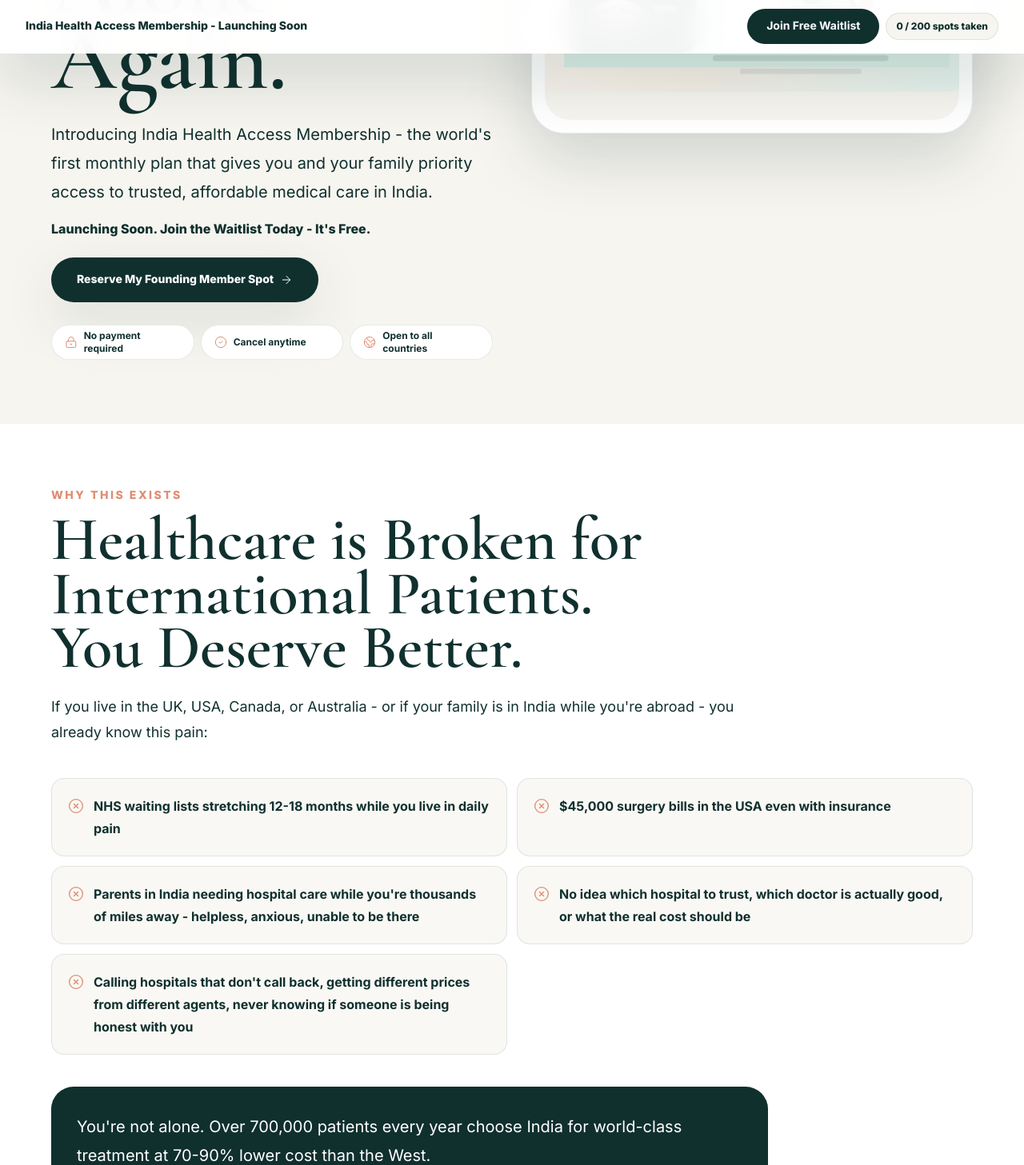
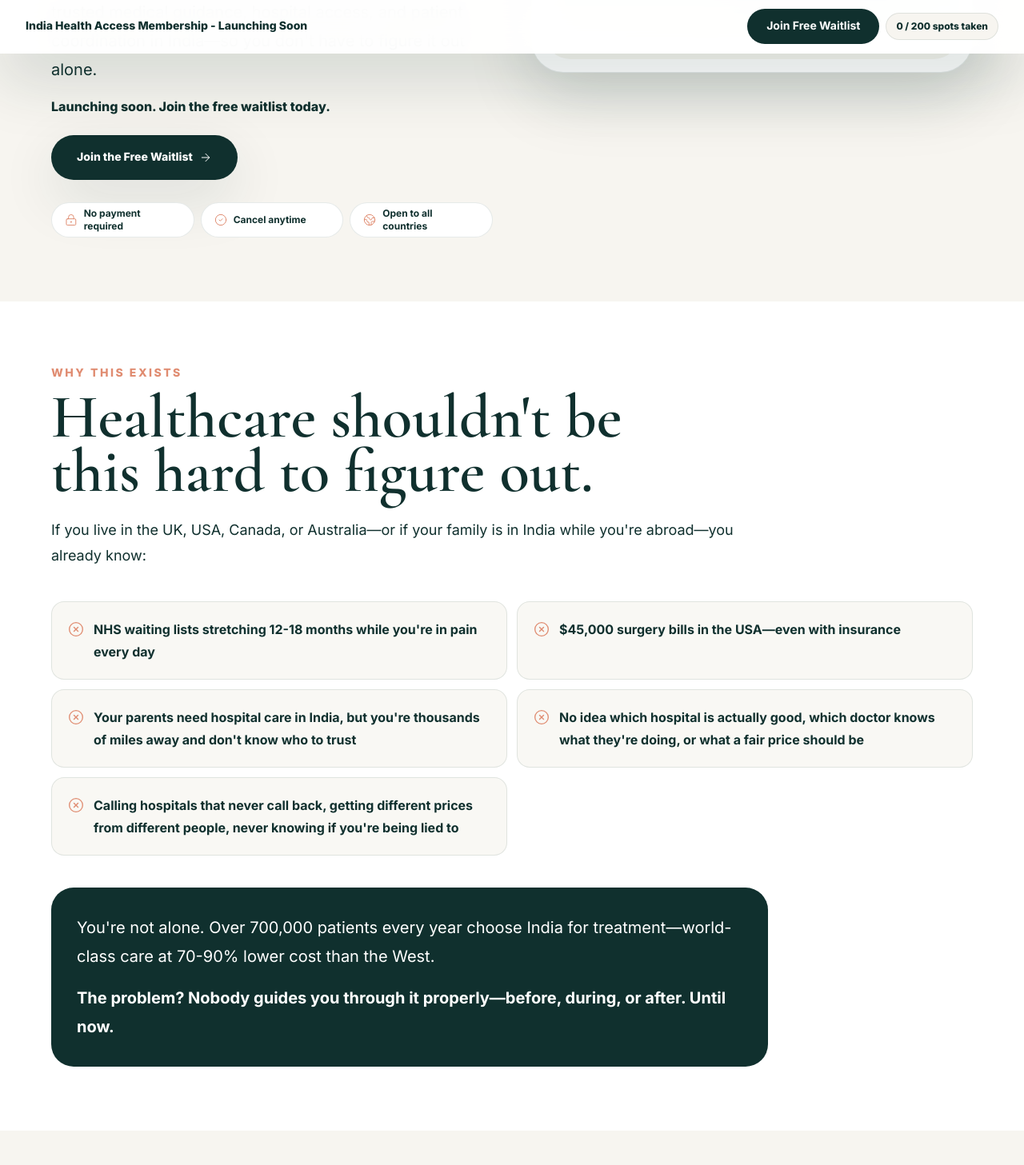
Before and after one commit to kalki2654/careroutehealth, a Next.js app: page /india-health-membership in a window 1280 px wide. Shown: the part 733-2190 px from the top of the page at 80% size. Built offline with nearby package versions, Linux system fonts and the light colour scheme.

Commit message:
Improve copywriting for USA and India pages - Part 1
- USA page: More human hero, clearer feature descriptions, warmer CTA
- India page: More empathetic hero and 'Why This Exists' section
- Focus on plain language and emotional connection

```diff
--- a/src/app/india-health-membership/page.tsx
+++ b/src/app/india-health-membership/page.tsx
@@ -32,11 +32,11 @@ export const metadata: Metadata = {
 const waitlistCount = "0 / 200";
 
 const problems = [
-  "NHS waiting lists stretching 12-18 months while you live in daily pain",
-  "$45,000 surgery bills in the USA even with insurance",
-  "Parents in India needing hospital care while you're thousands of miles away - helpless, anxious, unable to be there",
-  "No idea which hospital to trust, which doctor is actually good, or what the real cost should be",
-  "Calling hospitals that don't call back, getting different prices from different agents, never knowing if someone is being honest with you"
+  "NHS waiting lists stretching 12-18 months while you're in pain every day",
+  "$45,000 surgery bills in the USA—even with insurance",
+  "Your parents need hospital care in India, but you're thousands of miles away and don't know who to trust",
+  "No idea which hospital is actually good, which doctor knows what they're doing, or what a fair price should be",
+  "Calling hospitals that never call back, getting different prices from different people, never knowing if you're being lied to"
 ];
 
 const solutionPoints = [
@@ -223,17 +223,16 @@ export default function IndiaHealthMembershipPage() {
               Launching Soon
             </p>
             <h1 className="font-serif text-[3rem] font-semibold leading-[0.9] text-brand-dark text-balance md:text-[clamp(4.8rem,9vw,9rem)] md:leading-[0.82]">
-              Never Navigate India&apos;s Healthcare System Alone Again.
+              Help your family in India get the care they need.
             </h1>
             <p className="mt-5 max-w-2xl text-base leading-7 text-brand-dark/72 md:mt-7 md:text-xl md:leading-9">
-              Introducing India Health Access Membership - the world&apos;s first monthly plan that gives you and your
-              family priority access to trusted, affordable medical care in India.
+              A monthly membership that gives you and your family trusted medical guidance, hospital access, and patient coordination in India—so you don't have to figure it out alone.
             </p>
             <p className="mt-4 text-sm font-extrabold text-brand-dark md:text-base">
-              Launching Soon. Join the Waitlist Today - It&apos;s Free.
+              Launching soon. Join the free waitlist today.
             </p>
             <div className="mt-6 flex flex-col gap-3 sm:flex-row">
-              <CTAButton className="w-full sm:w-auto">Reserve My Founding Member Spot</CTAButton>
+              <CTAButton className="w-full sm:w-auto">Join the Free Waitlist</CTAButton>
             </div>
             <div className="mt-5 grid gap-2 text-xs font-bold text-brand-dark/74 sm:grid-cols-3 md:mt-7">
               <div className="flex min-h-11 items-center gap-2 rounded-full border border-brand-border bg-white px-4">
@@ -270,10 +269,9 @@ export default function IndiaHealthMembershipPage() {
         <div>
           <div className="max-w-4xl">
             <SectionLabel>Why This Exists</SectionLabel>
-            <SectionHeading>Healthcare is Broken for International Patients. You Deserve Better.</SectionHeading>
+            <SectionHeading>Healthcare shouldn't be this hard to figure out.</SectionHeading>
             <p className="mt-6 text-base leading-7 text-brand-dark/72 md:text-lg md:leading-8">
-              If you live in the UK, USA, Canada, or Australia - or if your family is in India while you&apos;re abroad -
-              you already know this pain:
+              If you live in the UK, USA, Canada, or Australia—or if your family is in India while you're abroad—you already know:
             </p>
           </div>
           <div className="mt-8 grid gap-3 md:mt-10 md:grid-cols-2">
@@ -286,11 +284,10 @@ export default function IndiaHealthMembershipPage() {
           </div>
           <div className="mt-8 max-w-4xl rounded-[1.75rem] bg-brand-dark p-5 text-white md:mt-10 md:p-8">
             <p className="text-base leading-7 text-white/82 md:text-xl md:leading-9">
-              You&apos;re not alone. Over 700,000 patients every year choose India for world-class treatment at 70-90%
-              lower cost than the West.
+              You're not alone. Over 700,000 patients every year choose India for treatment—world-class care at 70-90% lower cost than the West.
             </p>
             <p className="mt-4 text-base font-bold leading-7 text-white md:text-xl md:leading-9">
-              The problem? Nobody is there to guide you through it properly - before, during, and after. Until now.
+              The problem? Nobody guides you through it properly—before, during, or after. Until now.
             </p>
           </div>
         </div>
--- a/src/app/usa-health-insurance/page.tsx
+++ b/src/app/usa-health-insurance/page.tsx
@@ -11,27 +11,27 @@ const features = [
   {
     icon: Shield,
     title: "Understand your insurance",
-    description: "Get clear explanations of your coverage, deductibles, copays, and out-of-pocket maximums before you need care"
+    description: "Know what your plan actually covers before you need care. We explain deductibles, copays, and out-of-pocket limits in plain English."
   },
   {
     icon: MapPin,
     title: "Know where to go",
-    description: "Learn when to visit the ER, urgent care, primary care doctor, or handle issues at home—saving time and money"
+    description: "ER, urgent care, or your doctor? We help you figure out the right place for your situation—and save money in the process."
   },
   {
     icon: DollarSign,
     title: "Estimate costs upfront",
-    description: "Get realistic cost estimates before your visit and understand what you'll actually pay out of pocket"
+    description: "Get a realistic idea of what you'll pay before your visit. No more guessing or surprise bills weeks later."
   },
   {
     icon: Building2,
     title: "Find in-network options",
-    description: "Locate lower-cost, in-network providers and facilities that accept your insurance"
+    description: "We help you find doctors and facilities that accept your insurance—so you pay less out of pocket."
   },
   {
     icon: FileText,
-    title: "Reduce surprise bills",
-    description: "Get help understanding and negotiating medical bills, and learn how to appeal denied claims"
+    title: "Handle surprise bills",
+    description: "Got a bill that doesn't make sense? We help you understand it, negotiate when possible, and appeal denied claims."
   }
 ];
 
@@ -55,7 +55,7 @@ export default function USAHealthInsurance() {
 
           <TextReveal
             as="h1"
-            text="Navigate U.S. healthcare with confidence"
+            text="Stop guessing. Start understanding your healthcare."
             className="mx-auto max-w-5xl font-serif text-[2.5rem] font-semibold leading-[0.95] tracking-tight text-brand-dark md:text-[clamp(3.5rem,8vw,6rem)] md:leading-[0.92] md:tracking-[-0.02em]"
           />
 
@@ -65,7 +65,7 @@ export default function USAHealthInsurance() {
             transition={{ duration: 0.6, delay: 0.5 }}
             className="mx-auto mt-6 max-w-3xl text-base leading-relaxed text-brand-dark/75 md:mt-8 md:text-lg md:leading-relaxed"
           >
-            Understand your insurance, know where to go for care, estimate costs before you visit, and avoid surprise bills. CareRoute helps expats and international students make sense of the U.S. healthcare system.
+            U.S. healthcare is confusing. We help you understand your insurance, know where to go, estimate costs before you visit, and avoid surprise bills.
           </motion.p>
 
           <motion.div
@@ -75,10 +75,10 @@ export default function USAHealthInsurance() {
             className="mt-8 flex flex-col gap-3 sm:flex-row md:mt-10"
           >
             <MagneticButton href="#contact" variant="coral" className="min-h-12 px-8 md:min-h-14 md:px-10">
-              Get Started
+              Talk to Us
             </MagneticButton>
             <MagneticButton href="#features" variant="outline" className="min-h-12 px-8 md:min-h-14 md:px-10">
-              Learn More
+              See How We Help
             </MagneticButton>
           </motion.div>
         </div>
@@ -89,10 +89,10 @@ export default function USAHealthInsurance() {
         <SectionReveal>
           <div className="mb-12 text-center md:mb-16">
             <h2 className="font-serif text-3xl font-semibold text-brand-dark md:text-5xl">
-              How we help
+              What we help with
             </h2>
             <p className="mx-auto mt-4 max-w-2xl text-base text-brand-dark/70 md:text-lg">
-              Clear guidance for navigating U.S. health insurance and healthcare
+              Simple guidance for the parts of U.S. healthcare that confuse everyone
             </p>
           </div>
 
@@ -130,15 +130,15 @@ export default function USAHealthInsurance() {
         <SectionReveal>
           <div className="rounded-2xl border border-brand-border bg-white p-8 text-center md:p-16">
             <h2 className="font-serif text-3xl font-semibold text-brand-dark md:text-5xl">
-              Ready to navigate U.S. healthcare with confidence?
+              Ready to make sense of your healthcare?
             </h2>
             <p className="mx-auto mt-4 max-w-2xl text-base text-brand-dark/70 md:mt-6 md:text-lg">
-              Get personalized guidance for your insurance and healthcare needs
+              Let's talk about your insurance and what you need help with
             </p>
 
             <div className="mt-8 flex flex-col gap-4 sm:flex-row sm:justify-center md:mt-10">
               <MagneticButton href="mailto:hello@careroute.health" variant="coral" className="min-h-12 px-8 md:min-h-14 md:px-10">
-                Contact Us
+                Get in Touch
               </MagneticButton>
               <MagneticButton href="/" variant="outline" className="min-h-12 px-8 md:min-h-14 md:px-10">
                 Back to Home
```
